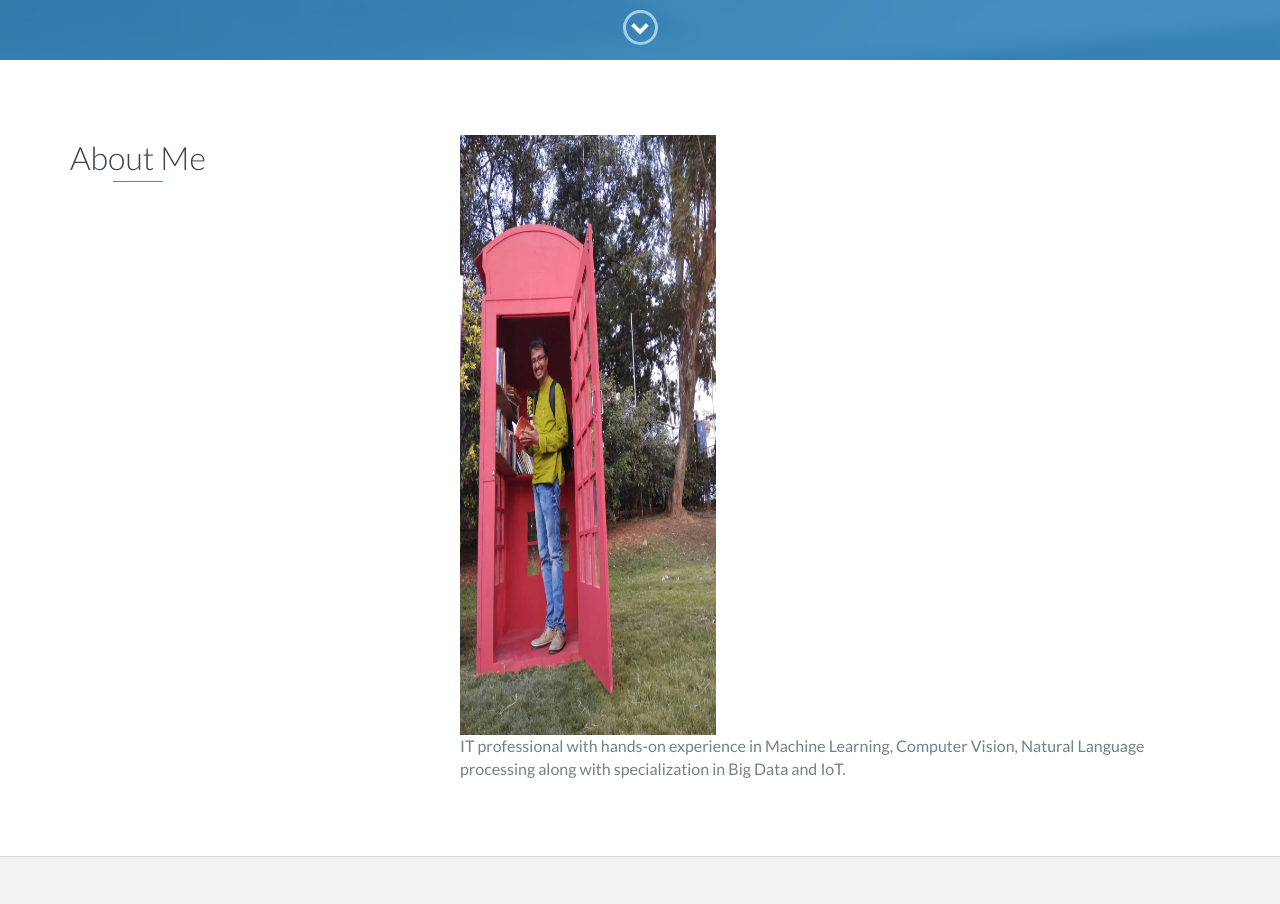
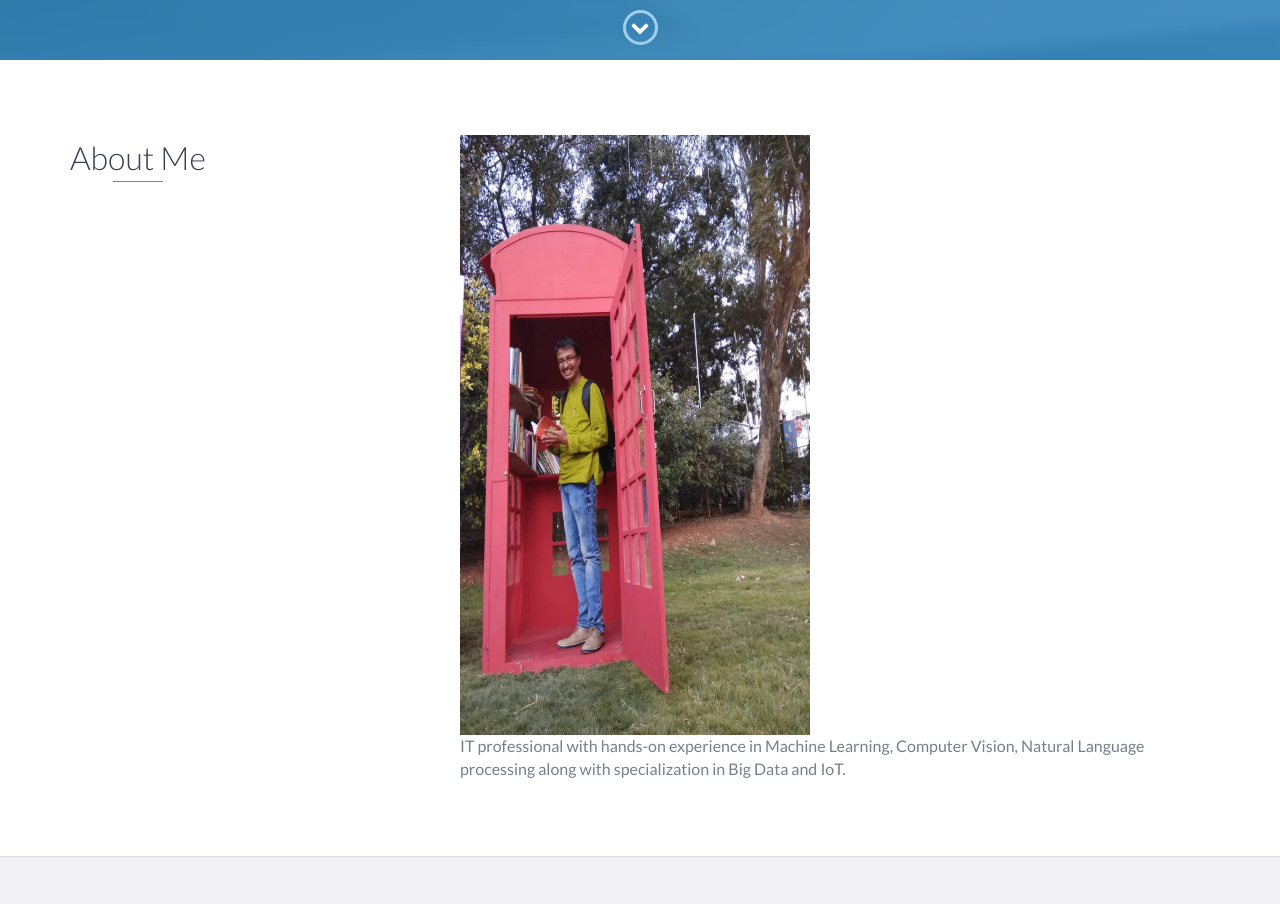
Before and after one commit to sachinprabhu007/sachinprabhu007.github.io, a website: page index.html in a window 1280 px wide. Shown: the part 740-1644 px from the top of the page. Drawn offline with nearby package versions, Linux system fonts and the light colour scheme.

Commit message:
edit image

```diff
--- a/index.html
+++ b/index.html
@@ -74,7 +74,7 @@
                     <h2 class="heading">About Me</h2>
                 </div>
                 <div class="col-md-8">
-                    <img src="images\sachin_prabhu.jpg" alt="Sachin Prabhu"  width="256" height="600">
+                    <img src="images\sachin_prabhu.jpg" alt="Sachin Prabhu"  width="350" height="600">
 
                     <p>
                         IT professional with hands-on experience in Machine Learning, Computer Vision, Natural Language processing along with specialization
```
